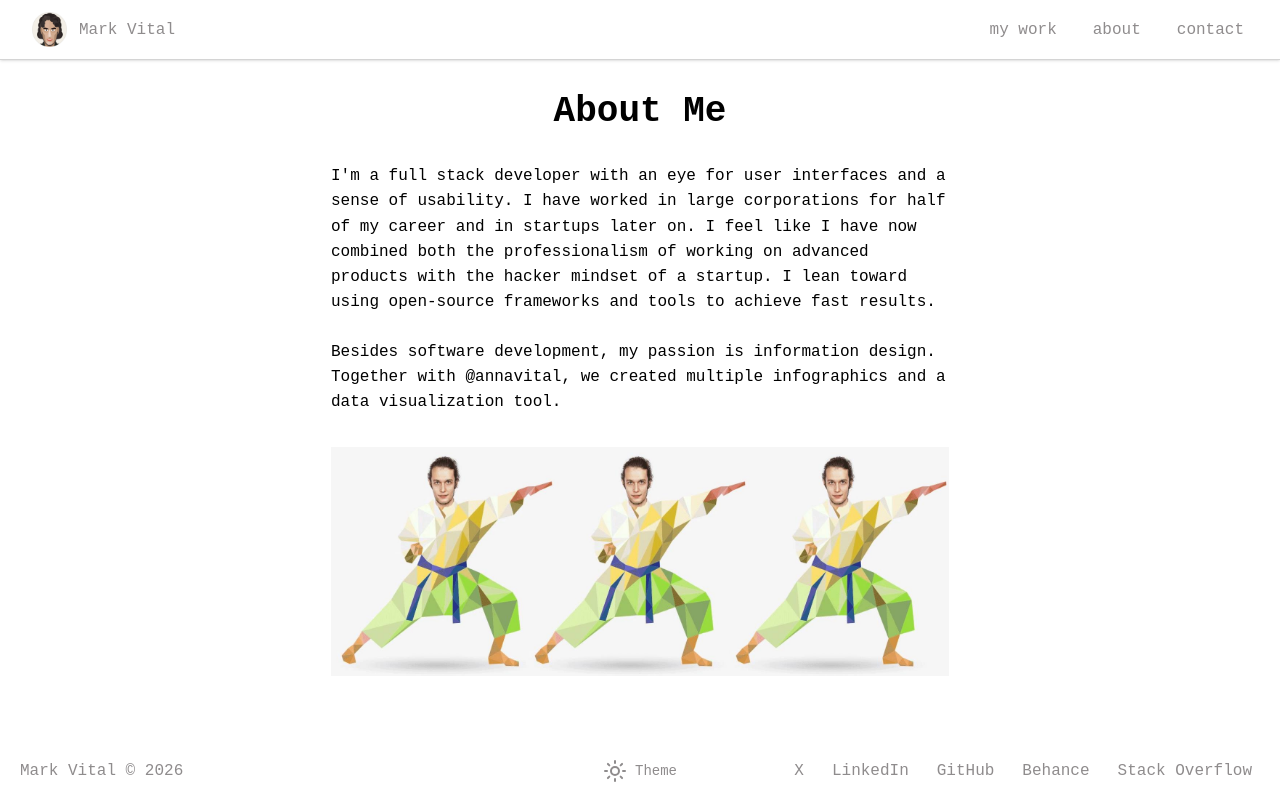
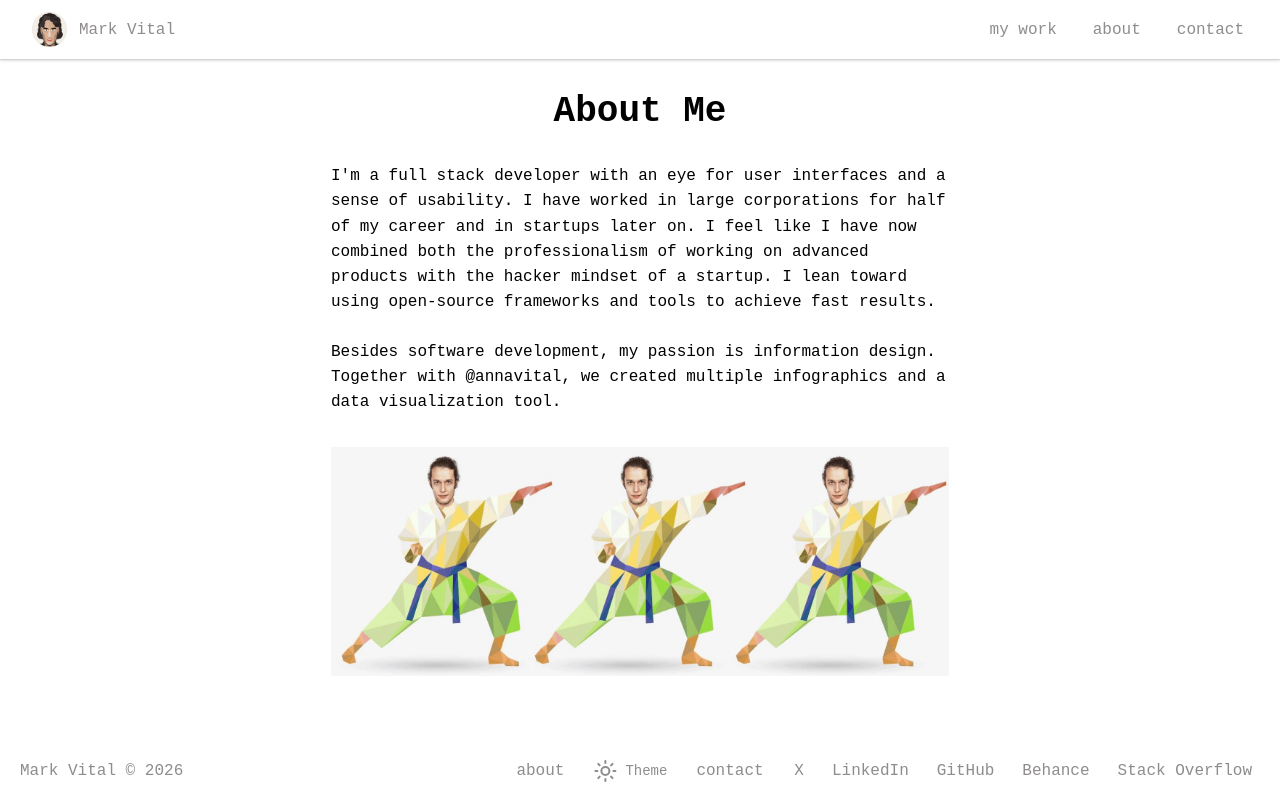
Before and after one commit to markvital/markvital.github.io, a Next.js app: page /about/ in a window 1280 px wide. Built offline with nearby package versions, Linux system fonts and the light colour scheme.

Commit message:
feat: add footer navigation links

```diff
--- a/components/site-footer.tsx
+++ b/components/site-footer.tsx
@@ -1,3 +1,4 @@
+import Link from "next/link"
 import { site } from "@/lib/site"
 import { ThemeToggle } from "@/components/theme-toggle"
 
@@ -8,9 +9,24 @@ export function SiteFooter() {
         <div>
           {site.copyrightName} © {new Date().getFullYear()}
         </div>
-        <div className="flex justify-center md:absolute md:left-1/2 md:-translate-x-1/2">
+        <nav
+          aria-label="Footer navigation"
+          className="flex items-center justify-center gap-x-3 md:absolute md:left-1/2 md:-translate-x-1/2"
+        >
+          <Link
+            className="inline-flex items-center rounded-md px-2 py-1 transition-colors hover:bg-[var(--surface-hover)] hover:text-[var(--foreground)] active:bg-[var(--surface-active)]"
+            href="/about/"
+          >
+            about
+          </Link>
           <ThemeToggle showLabel />
-        </div>
+          <Link
+            className="inline-flex items-center rounded-md px-2 py-1 transition-colors hover:bg-[var(--surface-hover)] hover:text-[var(--foreground)] active:bg-[var(--surface-active)]"
+            href="/contact/"
+          >
+            contact
+          </Link>
+        </nav>
         <ul className="flex flex-col items-center gap-y-2 md:flex-row md:justify-end md:gap-x-3 md:gap-y-0">
           {site.socialLinks.map(link => (
             <li key={link.href}>
```
